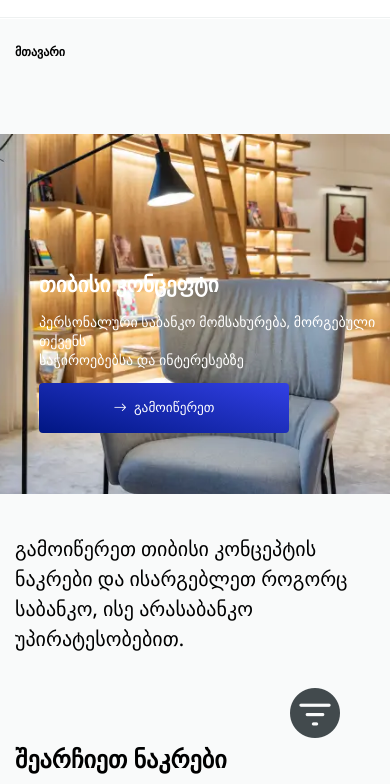
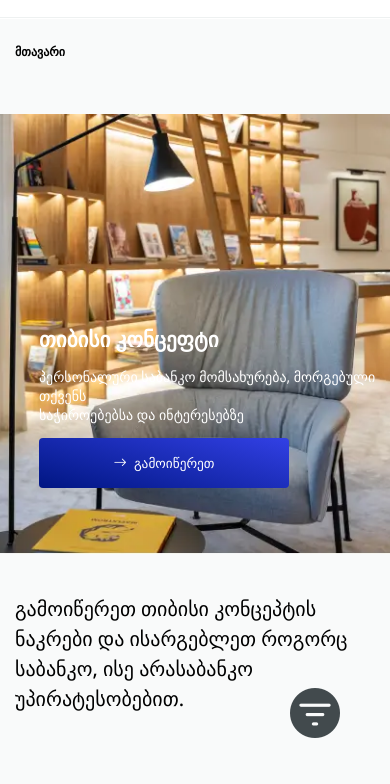
Before and after one commit to gvantsa-dolidze/TBC_concept, a plain HTML site: page index.html in a window 390 px wide. Shown: the part 60-844 px from the top of the page. Drawn offline with nearby package versions, Linux system fonts and the light colour scheme.

Commit message:
change styles

```diff
--- a/styles/main_styles/img_container.css
+++ b/styles/main_styles/img_container.css
@@ -5,7 +5,7 @@
   font-size: 12px;
 }
 .img_container {
-  padding: 20px 0px;
+  padding-top: 50px;
   overflow: hidden;
   position: relative;
 }
@@ -15,7 +15,6 @@
   object-fit: cover;
   object-position: center;
   border-radius: 10px;
-  padding-top: 50px;
 }
 .absolute {
   position: absolute;
@@ -57,6 +56,7 @@
     padding-bottom: 100%;
     position: relative;
     overflow: hidden;
+    margin-top: 30px;
   }
   .bg_img {
     position: absolute;
```
